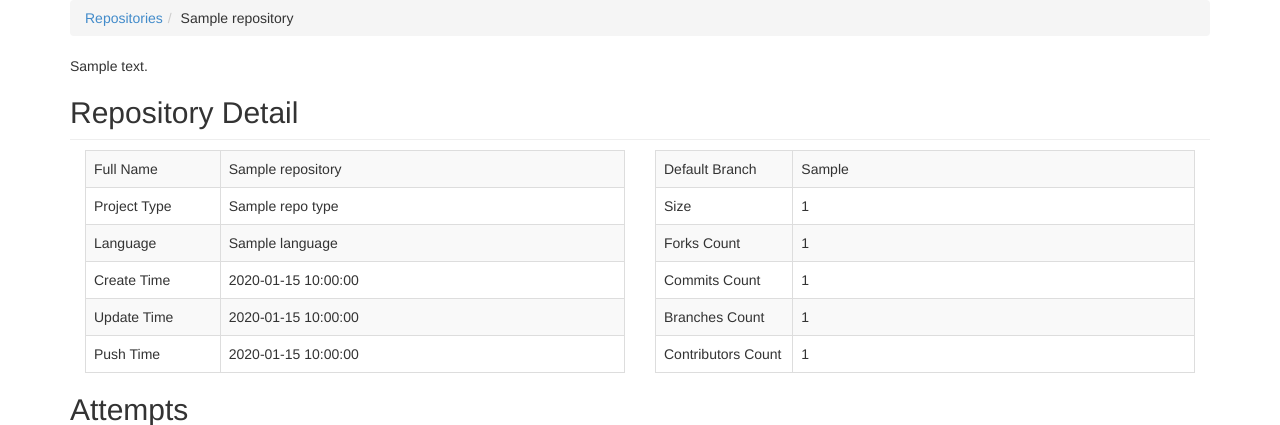
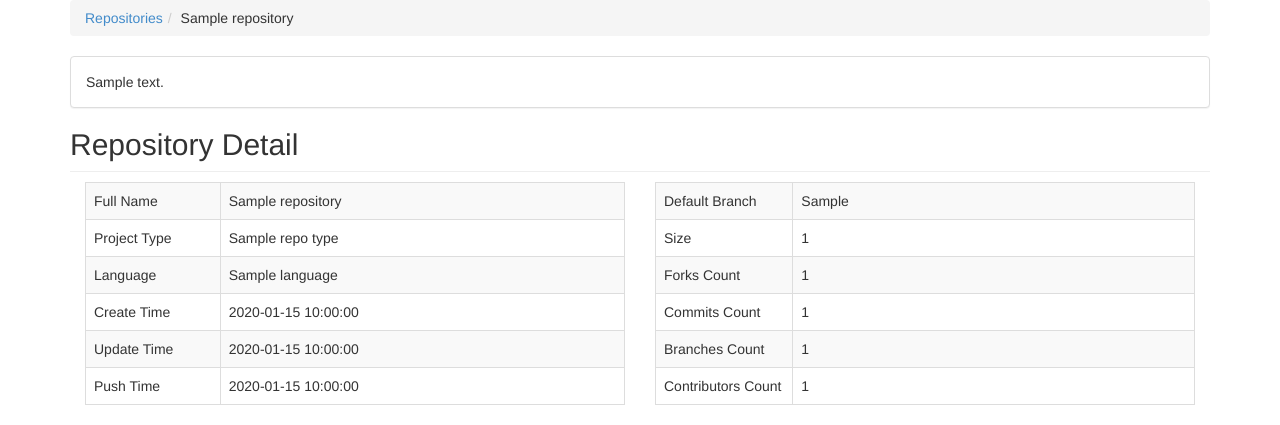
Before and after one commit to cmu-db/cmdbac, a Django app: template crawler/templates/repository.html in a window 1280 px wide. Shown: the part 50-475 px from the top of the page. Run offline with Django 3.2, Linux system fonts and the light colour scheme; the template is opened without the code that fills it: most values are stand-ins (such as "Sample title", 1, 10 or a date in 2020); some libraries are stand-ins or nearby versions.

Commit message:
Checkpoint from claudius

```diff
--- a/crawler/templates/repository.html
+++ b/crawler/templates/repository.html
@@ -20,7 +20,10 @@
     </h1>
 </div>
 
-<p>{{repository.description}}</p>
+<div class="panel panel-default">
+    <div class="panel-body">{{repository.description}}</div>
+</div>
+
 <h2 class="sub-header">Repository Detail</h2>
 <div class="col-xs-6">
     <div class="table-responsive">
--- a/crawler/views.py
+++ b/crawler/views.py
@@ -16,10 +16,10 @@ def home(request):
     stats = []
     for t in ProjectType.objects.all():
         repo_type = t.name
-        repos = Repository.objects.filter(repo_type=t)
+        repos = Repository.objects.filter(project_type=t)
         num_repo = repos.count()
         num_suc = repos.filter(latest_attempt__result=ATTEMPT_STATUS_SUCCESS).count()
-        num_pkg = Package.objects.filter(package_type=t).count()
+        num_pkg = Package.objects.filter(project_type=t).count()
         num_deploy = repos.exclude(latest_attempt=None).count
         stat = Statistic(repo_type, num_repo, num_pkg, num_suc, num_deploy)
         stats.append(stat)
```
